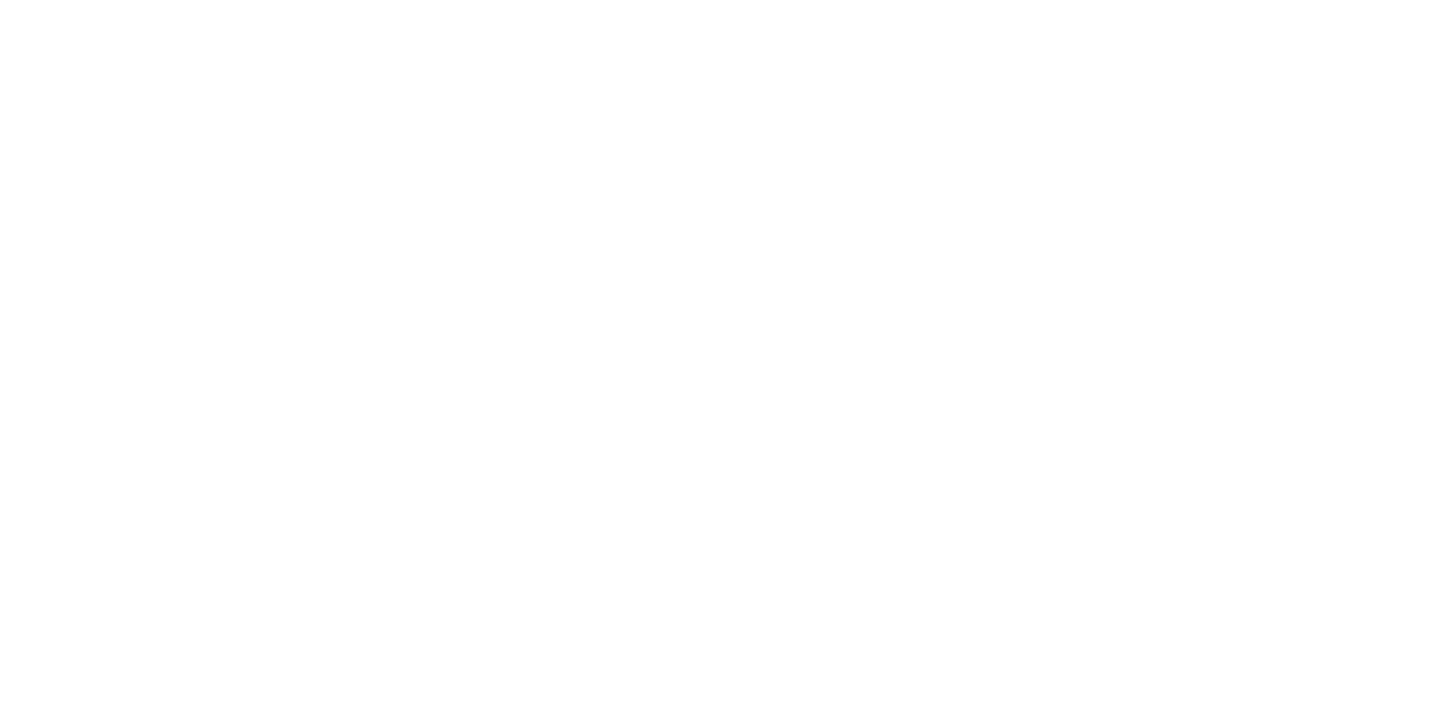
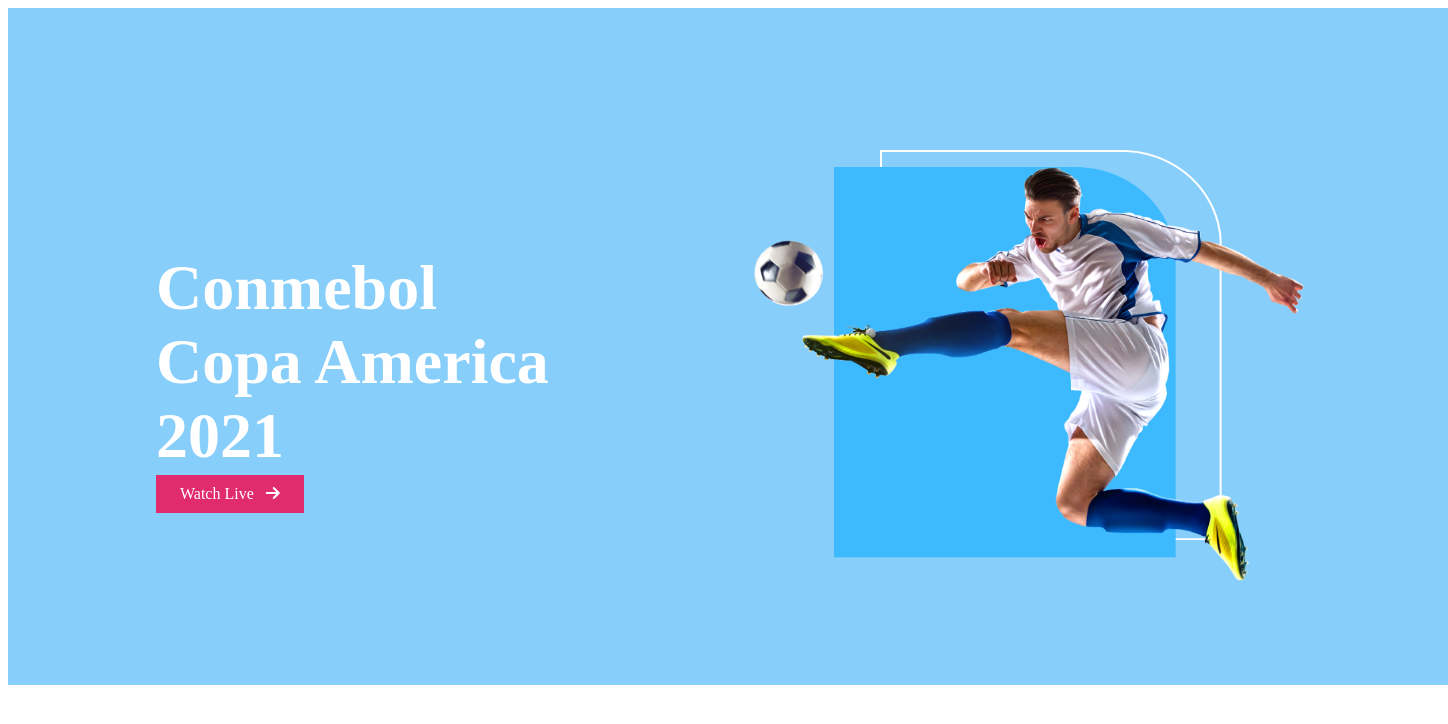
Before and after one commit to Nirnoy0/Responsive-Football, a plain HTML site: page index.html in a window 1280 px wide. Shown: the whole page, 1448 px wide, since content can reach past the window. Drawn offline with Linux system fonts and the light colour scheme.

Commit message:
top page

```diff
--- a/index.html
+++ b/index.html
@@ -4,9 +4,40 @@
     <meta charset="UTF-8">
     <meta http-equiv="X-UA-Compatible" content="IE=edge">
     <meta name="viewport" content="width=device-width, initial-scale=1.0">
-    <title>Document</title>
+    <title>Football</title>
+    <!-- font awesome -->
+    <script src="https://kit.fontawesome.com/93759db06d.js" crossorigin="anonymous"></script>
+    <!-- CSS-Styles -->
+    <link rel="stylesheet" href="style.css">
 </head>
+
 <body>
+    <main>
+        <header>
+
+        </header>
+<!-- Top-pages -->
+
+        <section>
+            <div>
+                <h1 class="top-page-title">
+                    Conmebol <br> Copa America <br> 2021
+                </h1>
+
+                <a class="live-link" href="https://www.youtube.com/watch?v=TLB6oI0Ng0U" target="blank">
+                    Watch Live &nbsp;
+                    <i class="fas fa-arrow-right">
+                    </i>
+                </a>
+            </div>
+
+            <div>
+                <img class="top-banner" src="images/banner.png" alt="Picture of a footballer">
+            </div>
+        </section>
+
+
+    </main>
 
 </body>
 </html>
--- a/style.css
+++ b/style.css
@@ -0,0 +1,46 @@
+/* Fonts */
+<style>
+@import url('https://fonts.googleapis.com/css2?family=Poppins:wght@500&display=swap');
+</style>
+body{
+    font-family: 'Poppins', sans-serif;
+}
+
+/* Top-pages */
+section{
+    width:1440px;
+    height: 677px;
+    background-color: lightskyblue;
+}
+.top-page-title{
+    color: #FFFFFF;
+    position: absolute;
+    width: 485px;
+    height: 230px;
+    left: 156px;
+    top: 198px;
+    font-size: 64px;
+}
+.live-link{
+    font-size: 16px;
+    color: #FFFFFF;
+    background-color: #E02C6D;;
+    text-decoration: none;
+    position: absolute;
+    width: 100px;
+    left: 156px;
+    top: 475px;
+    padding: 10px 24px;
+    }
+.top-banner{
+    width: 556px;
+    height: 434px;
+    position: absolute;
+    top: 150px;
+    left: 750px;
+}
+.top-banner:hover {
+    transition: width 5s, height 5s;
+    width: 700px;
+    height: 600px;
+}
```
